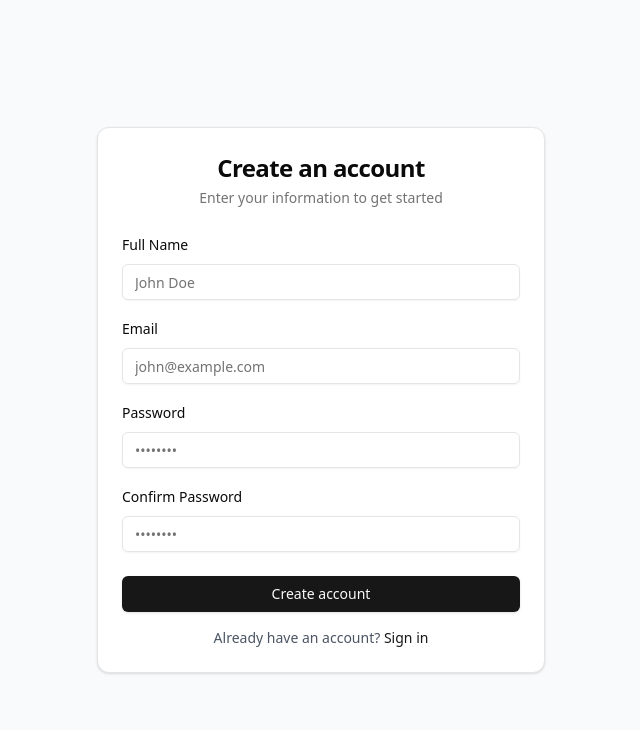
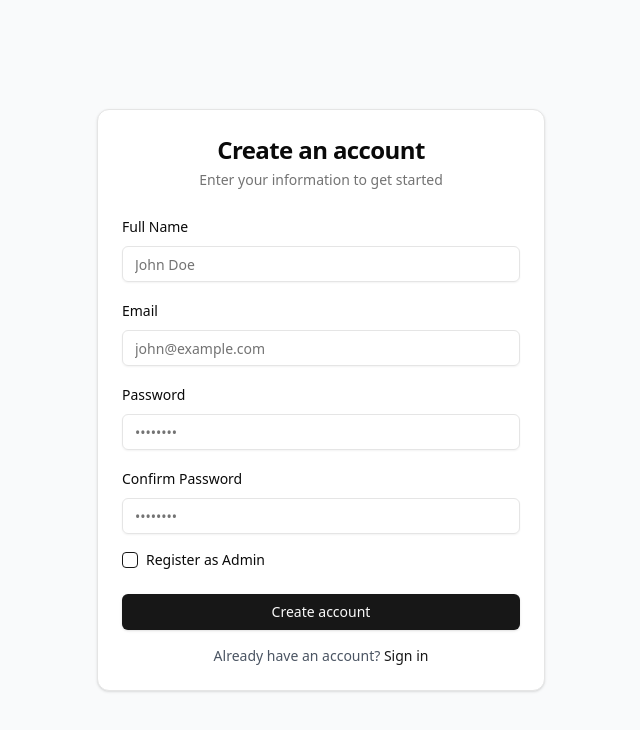
Before and after one commit to Wenfuuu/BeaTraction, a React (Vite) app in the folder BeaTraction.Frontend/: page /register in a window 1280 px wide. Shown: the top 730 px of the page, without its empty margins (319-959 px from the left). Built offline with nearby package versions, Linux system fonts and the light colour scheme; no server answers; what @microsoft/signalr would draw is missing.

Commit message:
feat: added register as admin for testing

```diff
--- a/BeaTraction.Frontend/package.json
+++ b/BeaTraction.Frontend/package.json
@@ -12,6 +12,7 @@
   "dependencies": {
     "@microsoft/signalr": "^9.0.6",
     "@radix-ui/react-alert-dialog": "^1.1.15",
+    "@radix-ui/react-checkbox": "^1.3.3",
     "@radix-ui/react-dialog": "^1.1.15",
     "@radix-ui/react-label": "^2.1.7",
     "@radix-ui/react-progress": "^1.1.7",
--- a/BeaTraction.Frontend/src/components/layouts/AdminLayout.tsx
+++ b/BeaTraction.Frontend/src/components/layouts/AdminLayout.tsx
@@ -11,7 +11,7 @@ interface AdminLayoutProps {
 
 export default function AdminLayout({ children }: AdminLayoutProps) {
   const navigate = useNavigate();
-  const { logout } = useAuthContext();
+  const { user, logout } = useAuthContext();
   const [isMobileMenuOpen, setIsMobileMenuOpen] = useState(false);
 
   const handleLogout = async () => {
@@ -60,6 +60,9 @@ export default function AdminLayout({ children }: AdminLayoutProps) {
             </div>
 
             <div className="hidden md:flex items-center gap-2">
+              <div className="px-4 py-2 text-sm text-gray-600">
+                  Welcome, {user?.name || "Guest"}
+                </div>
               <Button
                 variant="outline"
                 onClick={handleLogout}
--- /dev/null
+++ b/BeaTraction.Frontend/src/components/ui/checkbox.tsx
@@ -0,0 +1,28 @@
+import * as React from "react"
+import * as CheckboxPrimitive from "@radix-ui/react-checkbox"
+import { Check } from "lucide-react"
+
+import { cn } from "@/lib/utils"
+
+const Checkbox = React.forwardRef<
+  React.ElementRef<typeof CheckboxPrimitive.Root>,
+  React.ComponentPropsWithoutRef<typeof CheckboxPrimitive.Root>
+>(({ className, ...props }, ref) => (
+  <CheckboxPrimitive.Root
+    ref={ref}
+    className={cn(
+      "peer h-4 w-4 shrink-0 rounded-sm border border-primary ring-offset-background focus-visible:outline-none focus-visible:ring-2 focus-visible:ring-ring focus-visible:ring-offset-2 disabled:cursor-not-allowed disabled:opacity-50 data-[state=checked]:bg-primary data-[state=checked]:text-primary-foreground",
+      className
+    )}
+    {...props}
+  >
+    <CheckboxPrimitive.Indicator
+      className={cn("flex items-center justify-center text-current")}
+    >
+      <Check className="h-4 w-4" />
+    </CheckboxPrimitive.Indicator>
+  </CheckboxPrimitive.Root>
+))
+Checkbox.displayName = CheckboxPrimitive.Root.displayName
+
+export { Checkbox }
--- a/BeaTraction.Frontend/src/pages/auth/RegisterPage.tsx
+++ b/BeaTraction.Frontend/src/pages/auth/RegisterPage.tsx
@@ -4,6 +4,7 @@ import { Link, useNavigate } from "react-router";
 import { Button } from "@/components/ui/button";
 import { Input } from "@/components/ui/input";
 import { Label } from "@/components/ui/label";
+import { Checkbox } from "@/components/ui/checkbox";
 import {
   Card,
   CardContent,
@@ -193,6 +194,26 @@ export default function RegisterPage() {
                 <p className="text-sm text-red-500">{errors.confirmPassword}</p>
               )}
             </div>
+
+            <div className="flex items-center space-x-2">
+              <Checkbox
+                id="isAdmin"
+                checked={formData.role === "admin"}
+                onCheckedChange={(checked: boolean) => {
+                  setFormData((prev) => ({
+                    ...prev,
+                    role: checked ? "admin" : "user",
+                  }));
+                }}
+                disabled={isLoading}
+              />
+              <Label
+                htmlFor="isAdmin"
+                className="text-sm font-normal cursor-pointer"
+              >
+                Register as Admin
+              </Label>
+            </div>
           </CardContent>
 
           <CardFooter className="flex flex-col space-y-4">
--- a/BeaTraction.Frontend/src/services/authService.ts
+++ b/BeaTraction.Frontend/src/services/authService.ts
@@ -55,13 +55,16 @@ export const authService = {
       throw new Error(error.message || "Registration failed");
     }
 
-    const data = await response.json();
+    const user = await response.json();
 
-    if (data.user) {
-      localStorage.setItem("user", JSON.stringify(data.user));
+    if (user) {
+      localStorage.setItem("user", JSON.stringify(user));
     }
 
-    return data;
+    return {
+      user,
+      token: "",
+    };
   },
 
   async logout() {
```
Also changed, not shown: 1 other file (tests, documents, lock files or other folders).
